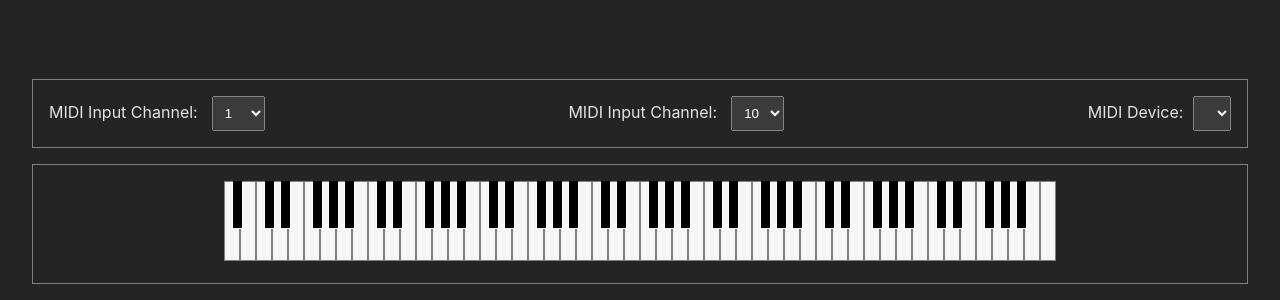
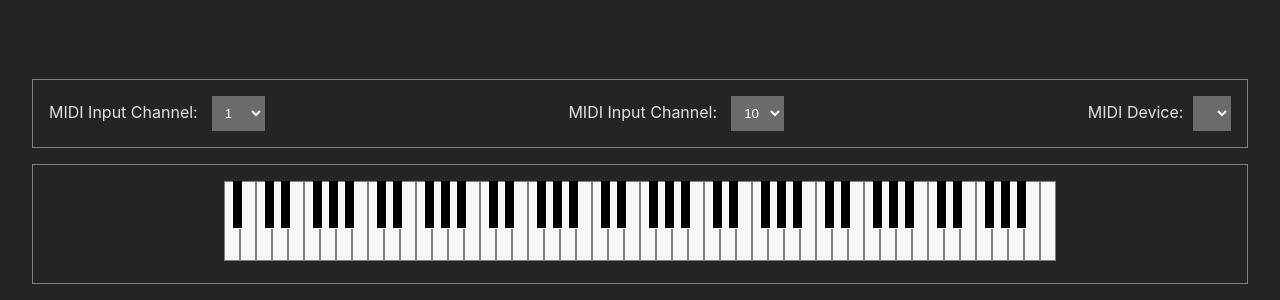
Before and after one commit to leegee/webapp-midi-feathered, a React (Vite) app: page / in a window 1280 px wide. Shown: the part 500-800 px from the top of the page. Built offline with nearby package versions, Linux system fonts and the light colour scheme.

Commit message:
select borders

```diff
--- a/src/index.css
+++ b/src/index.css
@@ -64,3 +64,11 @@ label {
 select {
   padding: 0.6em;
 }
+
+select {
+  border-color: transparent;
+}
+
+select:hover {
+  border-color: var(--midi-app-fg);
+}
```
